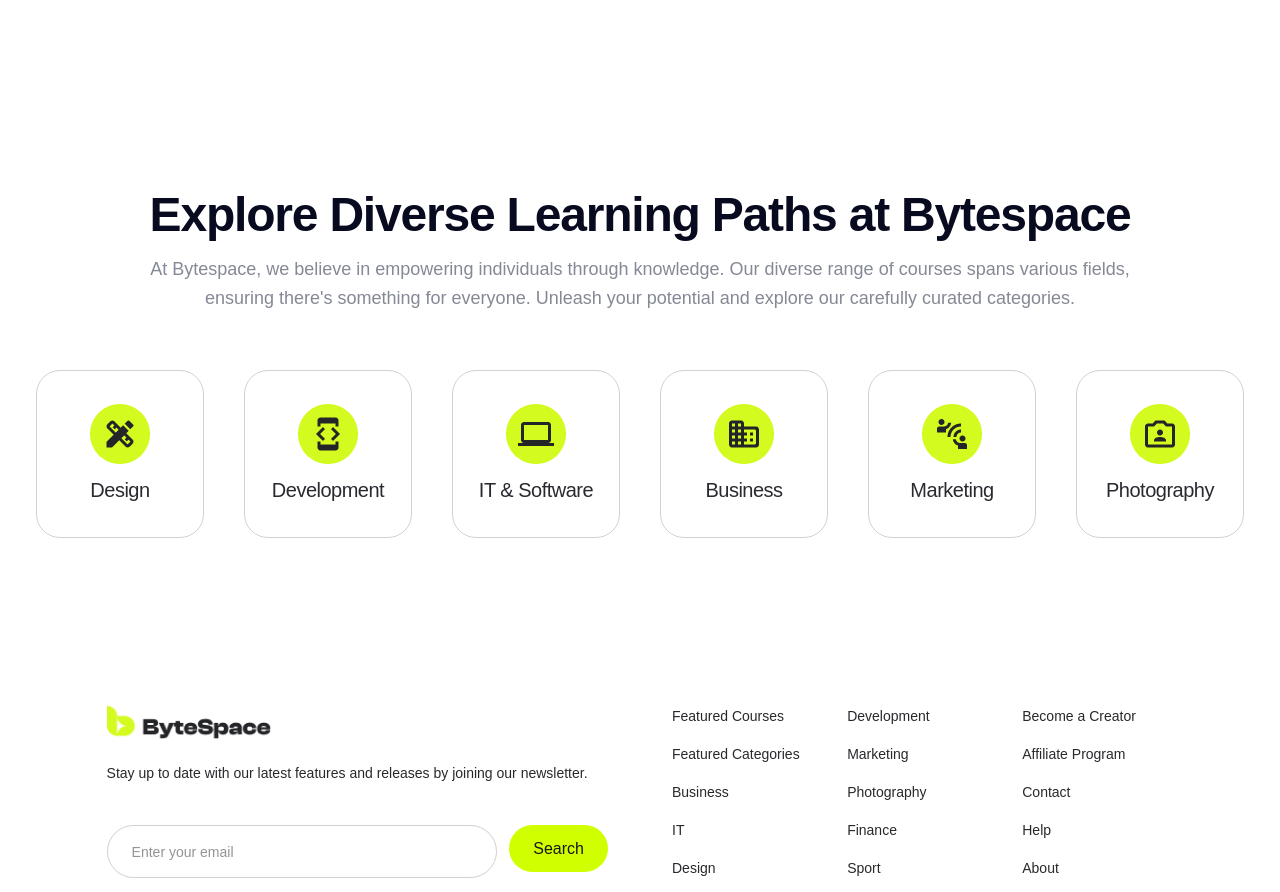
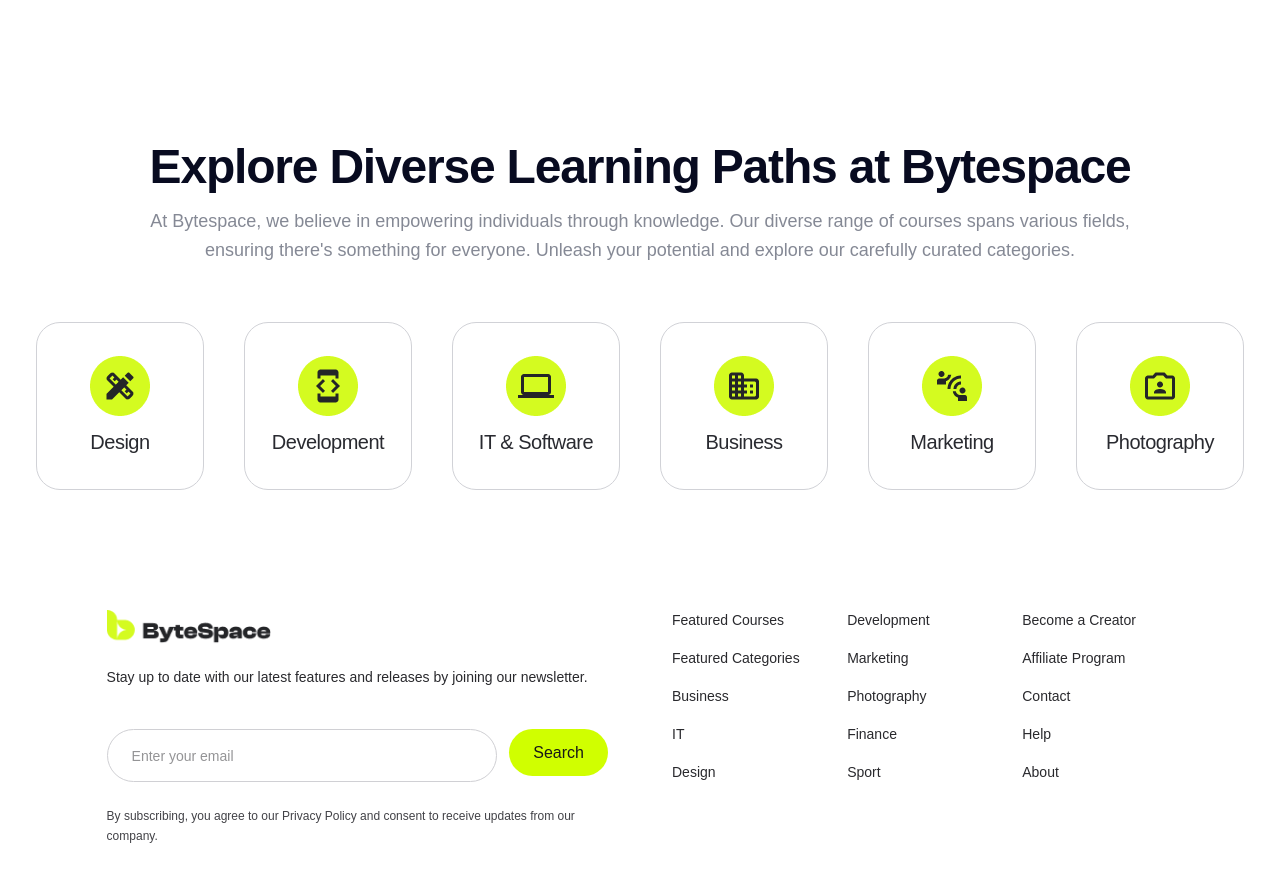
Before and after one commit to Sahed-Hasan-007/dointech-bytespace_new, a Next.js app: page / in a window 1280 px wide. Shown: the part 2849-3741 px from the top of the page. Built offline with nearby package versions, Linux system fonts and the light colour scheme.

Commit message:
explore section done

```diff
--- a/components/landingpage/ExploreSection.tsx
+++ b/components/landingpage/ExploreSection.tsx
@@ -11,7 +11,7 @@
 
 export function ExploreSection() {
   return (
-    <section id="explore" className="bg-white px-5 py-14 sm:px-8 sm:py-24">
+    <section id="explore" className="bg-white px-5 py-14 sm:px-8 sm:py-12">
       <div className="mx-auto max-w-7xl text-center">
         <h2 className="text-3xl font-semibold tracking-tight text-[#080b20] sm:text-4xl lg:text-5xl">
           Explore Diverse Learning Paths at Bytespace
```
